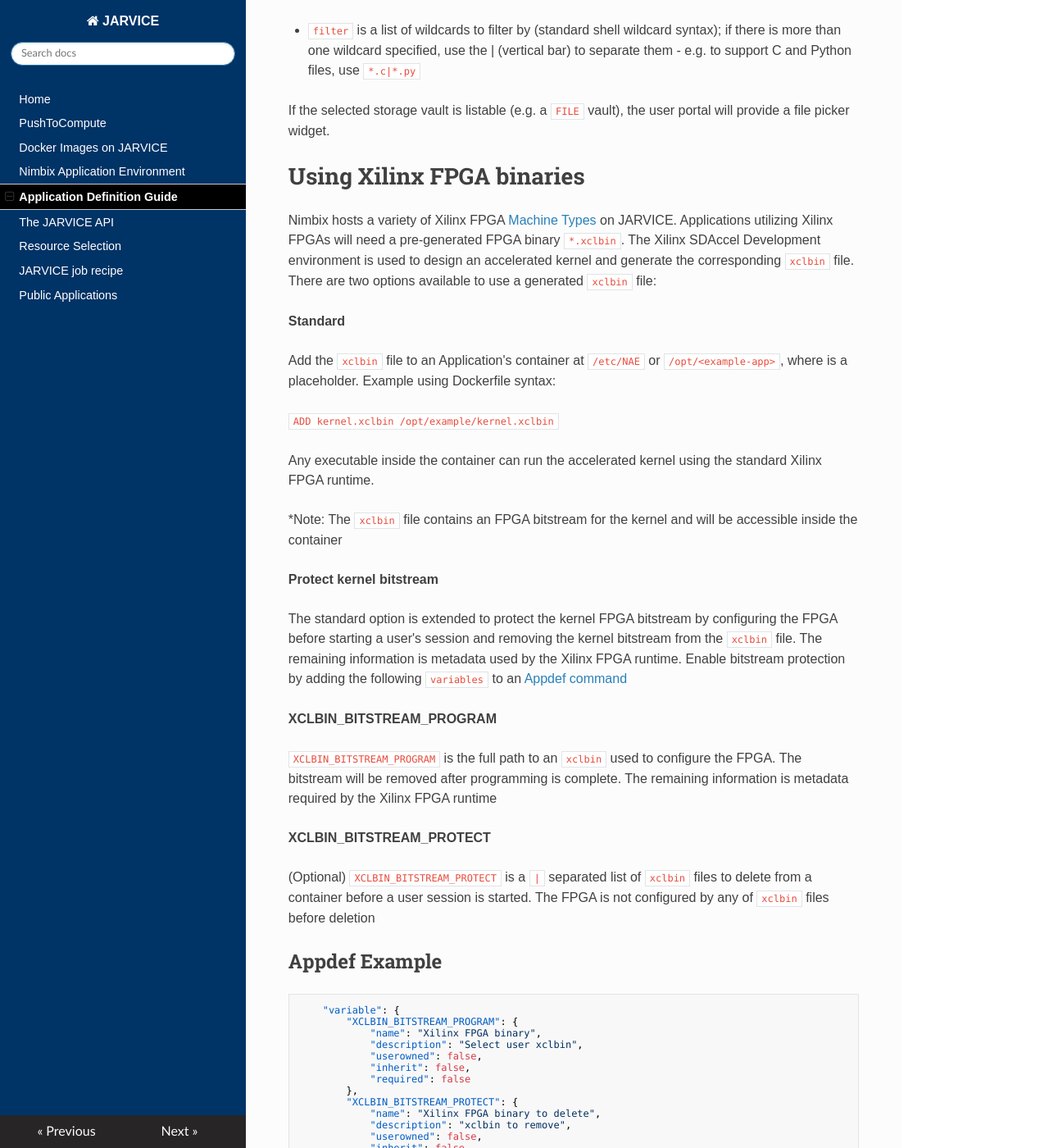
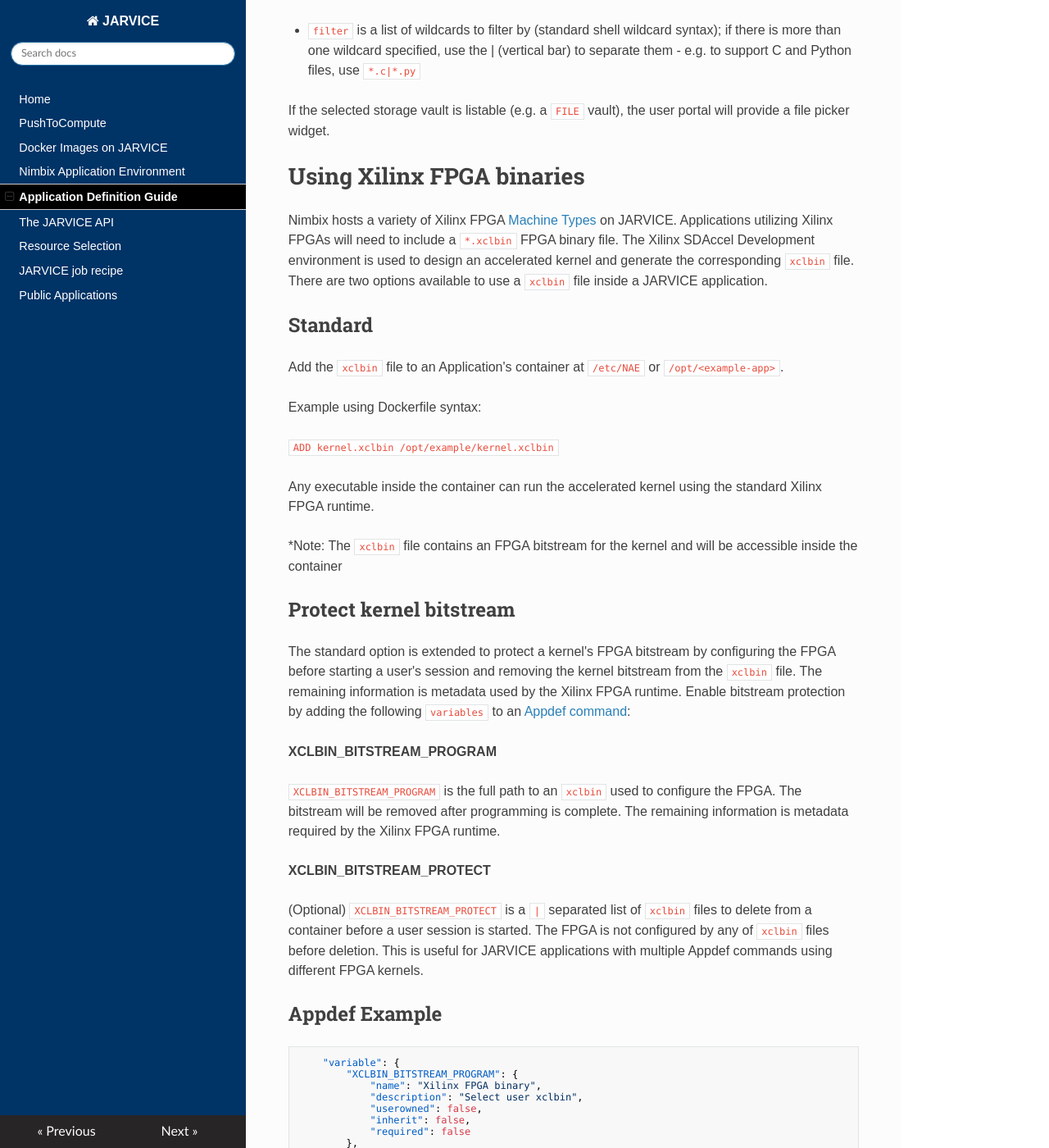
Before and after one commit to nimbix/jardoc, an MkDocs documentation site: the page built from docs/appdef.md, in a window 1280 px wide and 1400 px high, scrolled down 4980 px. Shown: the whole window at 82% size. Built offline with MkDocs 1.6.1, drawn with Linux system fonts in a browser that asks for light colours; nearby versions of some CDN libraries; old or Windows-style settings are respelled for this version of MkDocs.

Commit message:
Update formatting for xclbin usage options
Signed-off-by: Kenneth Hill <ken.hill@nimbix.net>

```diff
--- a/docs/appdef.md
+++ b/docs/appdef.md
@@ -164,11 +164,13 @@ If the selected storage vault is listable (e.g. a `FILE` vault), the user portal
 
 # Using Xilinx FPGA binaries
 
-Nimbix hosts a variety of Xilinx FPGA [Machine Types](machines.md) on JARVICE. Applications utilizing Xilinx FPGAs will need a pre-generated FPGA binary `*.xclbin`. The Xilinx SDAccel Development environment is used to design an accelerated kernel and generate the corresponding `xclbin` file. There are two options available to use a generated `xclbin` file:
+Nimbix hosts a variety of Xilinx FPGA [Machine Types](machines.md) on JARVICE. Applications utilizing Xilinx FPGAs will need to include a `*.xclbin` FPGA binary file. The Xilinx SDAccel Development environment is used to design an accelerated kernel and generate the corresponding `xclbin` file. There are two options available to use a `xclbin` file inside a JARVICE application.
 
-**Standard**
+##Standard
 
-Add the `xclbin` file to an Application's container at `/etc/NAE` or `/opt/<example-app>`, where <example-app> is a placeholder. Example using Dockerfile syntax:
+Add the `xclbin` file to an Application's container at `/etc/NAE` or `/opt/<example-app>`.
+
+Example using Dockerfile syntax:
 
 `ADD kernel.xclbin /opt/example/kernel.xclbin`
 
@@ -176,17 +178,17 @@ Any executable inside the container can run the accelerated kernel using the sta
 
 \*Note: The `xclbin` file contains an FPGA bitstream for the kernel and will be accessible inside the container
 
-**Protect kernel bitstream**
+##Protect kernel bitstream
 
-The standard option is extended to protect the kernel FPGA bitstream by configuring the FPGA before starting a user's session and removing the kernel bitstream from the `xclbin` file. The remaining information is metadata used by the Xilinx FPGA runtime. Enable bitstream protection by adding the following `variables` to an [Appdef command](appdef.md#reference)
+The standard option is extended to protect a kernel's FPGA bitstream by configuring the FPGA before starting a user's session and removing the kernel bitstream from the `xclbin` file. The remaining information is metadata used by the Xilinx FPGA runtime. Enable bitstream protection by adding the following `variables` to an [Appdef command](appdef.md#reference):
 
 **XCLBIN_BITSTREAM_PROGRAM**
 
-`XCLBIN_BITSTREAM_PROGRAM` is the full path to an `xclbin` used to configure the FPGA. The bitstream will be removed after programming is complete. The remaining information is metadata required by the Xilinx FPGA runtime
+`XCLBIN_BITSTREAM_PROGRAM` is the full path to an `xclbin` used to configure the FPGA. The bitstream will be removed after programming is complete. The remaining information is metadata required by the Xilinx FPGA runtime.
 
 **XCLBIN_BITSTREAM_PROTECT**
 
-(Optional) `XCLBIN_BITSTREAM_PROTECT` is a `|` separated list of `xclbin` files to delete from a container before a user session is started. The FPGA is not configured by any of `xclbin` files before deletion
+(Optional) `XCLBIN_BITSTREAM_PROTECT` is a `|` separated list of `xclbin` files to delete from a container before a user session is started. The FPGA is not configured by any of `xclbin` files before deletion. This is useful for JARVICE applications with multiple Appdef commands using different FPGA kernels.
 
 ## Appdef Example
 
```
